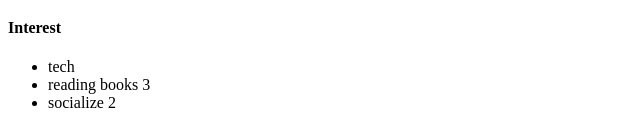
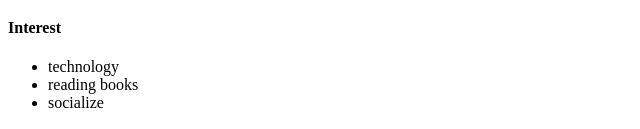
Before and after one commit to oyvind3/CloudResumeChallenge, a plain HTML site: page Resume.html in a window 1280 px wide. Shown: the part 684-813 px from the top of the page, 0-640 px from the left. Drawn offline with Linux system fonts and the light colour scheme.

Commit message:
test changes

```diff
--- a/Resume.html
+++ b/Resume.html
@@ -62,9 +62,9 @@
   </p>
   <ul>
     <a>
-      <li>tech</li>
-      <li>reading books 3</li>
-      <li>socialize 2</li>
+      <li>technology</li>
+      <li>reading books</li>
+      <li>socialize</li>
   </ul>
   </a>
 </div>
```
Also changed, not shown: 4 other files.
